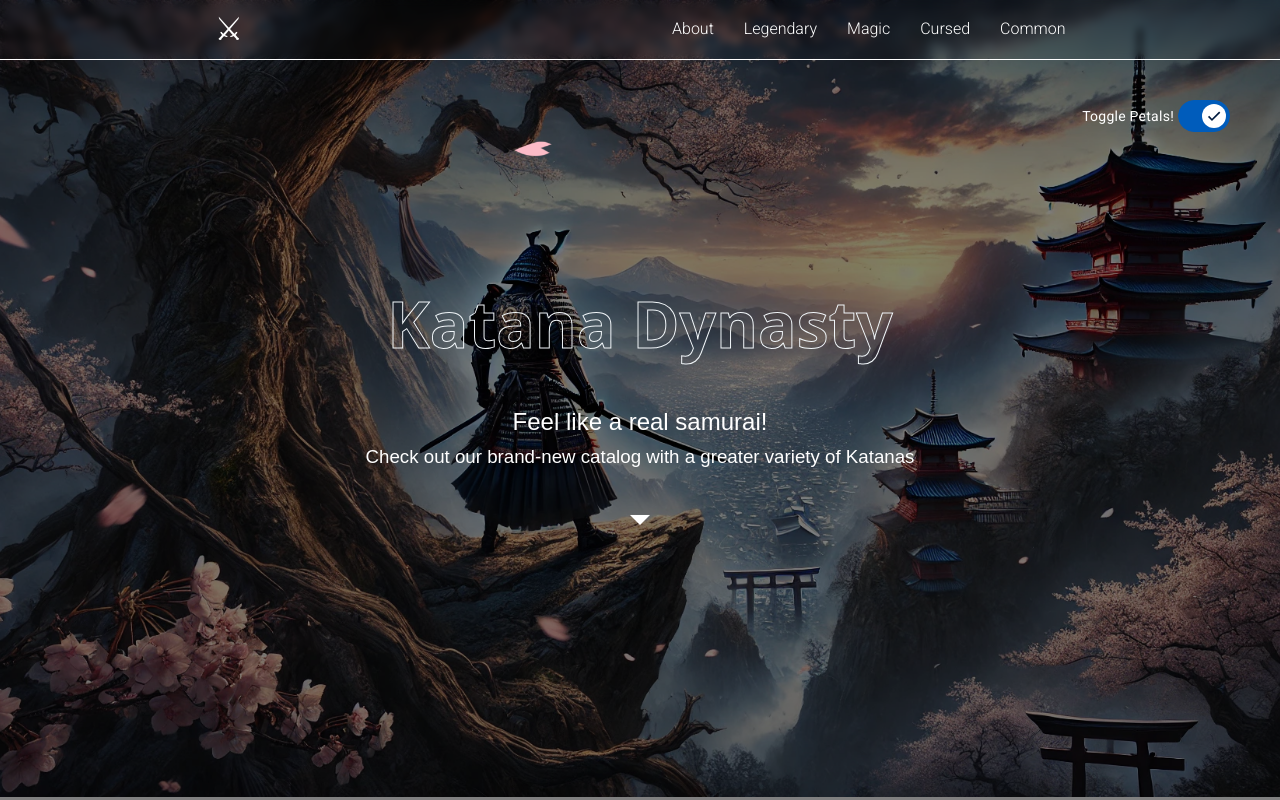
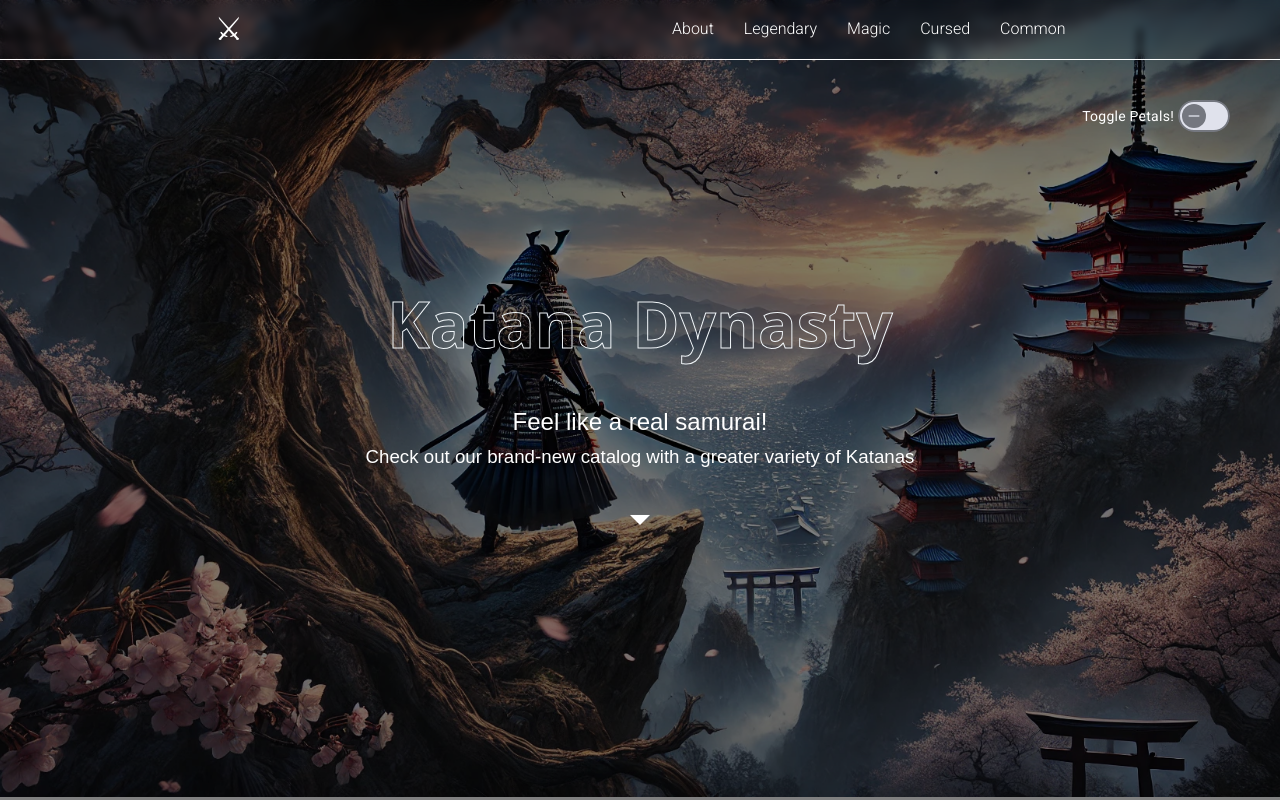
Before and after one commit to oFelpex/katana-dynasty, an Angular app: page / in a window 1280 px wide. Shown: the top 800 px of the page. Built offline with nearby package versions, Linux system fonts and the light colour scheme; a web font is replaced by a local one.

Commit message:
Petals start in false, because of some bugs when reload the page.

```diff
--- a/src/app/shared/header/cherry-blossom-petals/cherry-blossom-petals.component.ts
+++ b/src/app/shared/header/cherry-blossom-petals/cherry-blossom-petals.component.ts
@@ -99,6 +99,13 @@ export class CherryBlossomPetalsComponent implements OnInit {
 
     this.width = container.offsetWidth;
     this.height = container.offsetHeight;
+
+    if (!this.width || !this.height) {
+      console.error('Container dimensions are invalid:', {
+        width: this.width,
+        height: this.height,
+      });
+    }
 
     this.createPetals(container);
     requestAnimationFrame(this.updateFrame.bind(this));
--- a/src/app/shared/header/header.component.html
+++ b/src/app/shared/header/header.component.html
@@ -1,5 +1,8 @@
 @if(petalsEnabled) {
-<app-cherry-blossom-petals [config]="blossomConfig"></app-cherry-blossom-petals>
+<app-cherry-blossom-petals
+  *ngIf="petalsEnabled"
+  [config]="blossomConfig"
+></app-cherry-blossom-petals>
 }
 <app-nav-bar></app-nav-bar>
 
--- a/src/app/shared/header/header.component.ts
+++ b/src/app/shared/header/header.component.ts
@@ -39,7 +39,7 @@ export class HeaderComponent {
     }
   }
 
-  petalsEnabled: boolean = true;
+  petalsEnabled: boolean = false;
   blossomConfig: BlossomSceneConfig = {
     id: 'blossom-container',
     petalsTypes: [
@@ -48,8 +48,8 @@ export class HeaderComponent {
       new Petal({ customClass: 'petal-style3' }),
       new Petal({ customClass: 'petal-style4' }),
     ],
-    numPetals: Math.random() * 12,
-    gravity: Math.random() * (1 - 0.2) + 0.2,
+    numPetals: Math.random() * (12 - 2) + 2,
+    gravity: Math.random() * (0.5 - 0.2) + 0.2,
     windMaxSpeed: Math.random() * 5,
   };
 }
```
